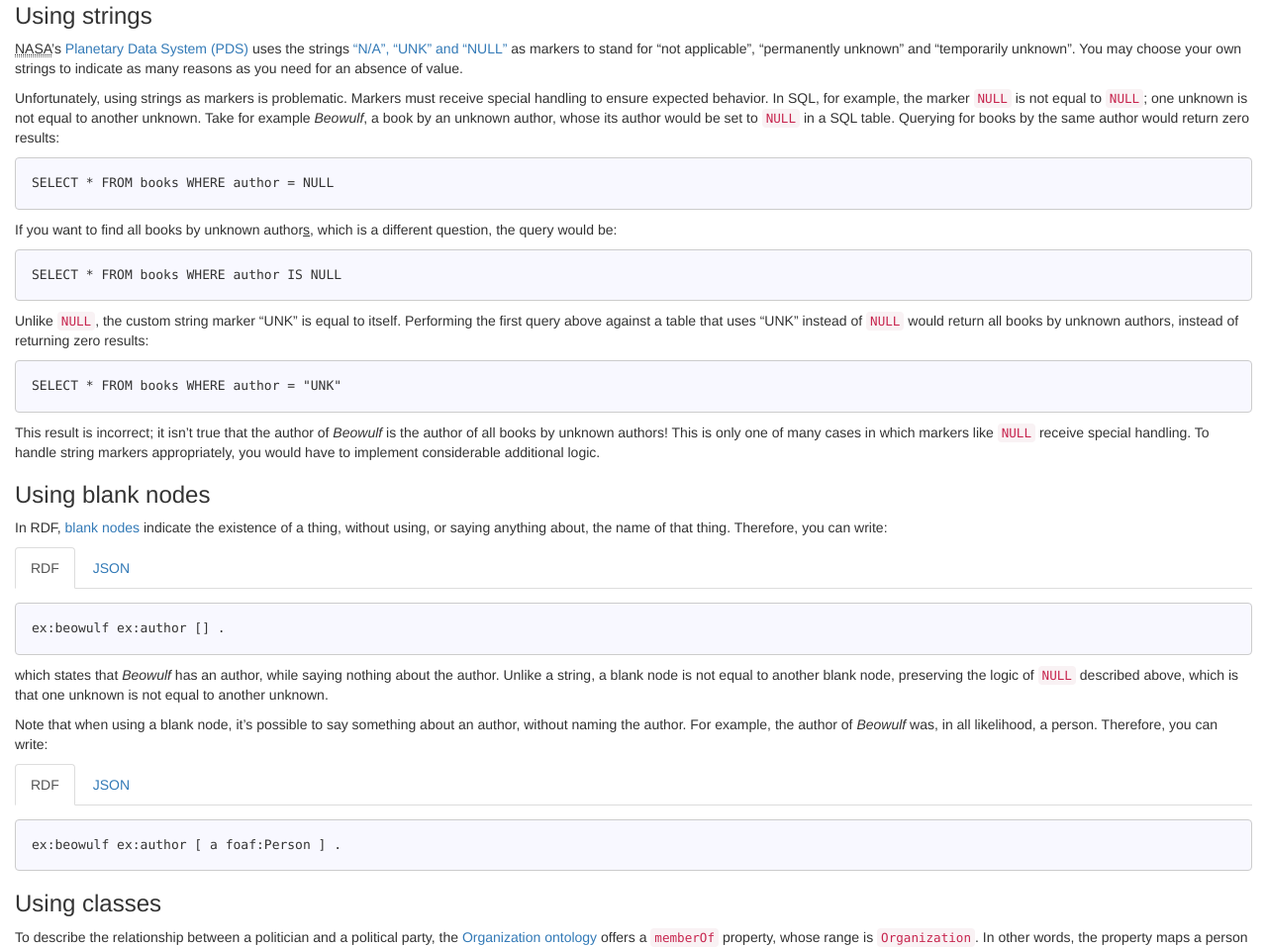
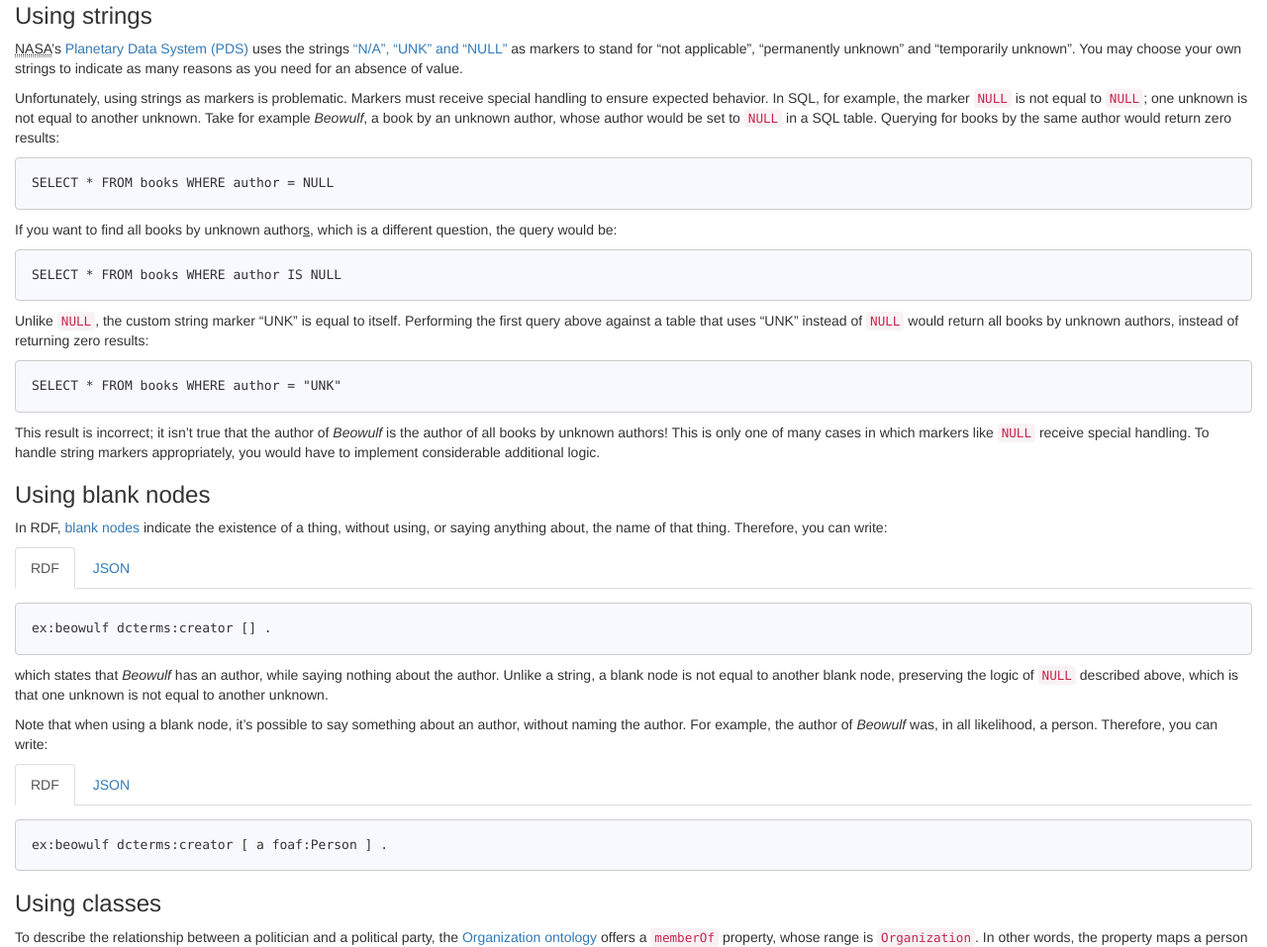
Before and after one commit to popolo-project/popolo-spec, a Jekyll site: the page built from appendices/data-patterns.md, in a window 1280 px wide and 1400 px high, scrolled down 2427 px. Shown: the part 149-1106 px from the top of the window at 99% size. Built offline with Jekyll 4.4.1, drawn with Linux system fonts in a browser that asks for light colours; nearby versions of some CDN libraries; Markdown is read by kramdown in place of the engine named in the settings.

Commit message:
tidy data patterns section

```diff
--- a/appendices/data-patterns.md
+++ b/appendices/data-patterns.md
@@ -128,7 +128,7 @@ Like SQL, most programming languages and data models implement at most three-val
 
 <abbr title="National Aeronautics and Space Administration">NASA</abbr>'s [Planetary Data System (PDS)](http://pds.jpl.nasa.gov/tools/standards-reference.shtml) uses the strings ["N/A", "UNK" and "NULL"](http://pds.jpl.nasa.gov/documents/sr/Chapter17.pdf) as markers to stand for "not applicable", "permanently unknown" and "temporarily unknown". You may choose your own strings to indicate as many reasons as you need for an absence of value.
 
-Unfortunately, using strings as markers is problematic. Markers must receive special handling to ensure expected behavior. In SQL, for example, the marker `NULL` is not equal to `NULL`; one unknown is not equal to another unknown. Take for example <cite>Beowulf</cite>, a book by an unknown author, whose its author would be set to `NULL` in a SQL table. Querying for books by the same author would return zero results:
+Unfortunately, using strings as markers is problematic. Markers must receive special handling to ensure expected behavior. In SQL, for example, the marker `NULL` is not equal to `NULL`; one unknown is not equal to another unknown. Take for example <cite>Beowulf</cite>, a book by an unknown author, whose author would be set to `NULL` in a SQL table. Querying for books by the same author would return zero results:
 
     SELECT * FROM books WHERE author = NULL
 
@@ -152,12 +152,12 @@ In RDF, [blank nodes](http://www.w3.org/TR/rdf-mt/#unlabel) indicate the existen
 </ul>
 <div class="tab-content">
   <div class="tab-pane active" id="blank-rdf">
-    <pre><code>ex:beowulf ex:author [] .</code></pre>
+    <pre><code>ex:beowulf dcterms:creator [] .</code></pre>
   </div>
   <div class="tab-pane" id="blank-json">
     <pre><code class="highlight" data-lang="json">{
   "@id": "ex:beowulf",
-  "ex:author": {}
+  "dcterms:creator": {}
 }</code></pre>
   </div>
 </div>
@@ -172,12 +172,12 @@ Note that when using a blank node, it's possible to say something about an autho
 </ul>
 <div class="tab-content">
   <div class="tab-pane active" id="blank-data-rdf">
-    <pre><code>ex:beowulf ex:author [ a foaf:Person ] .</code></pre>
+    <pre><code>ex:beowulf dcterms:creator [ a foaf:Person ] .</code></pre>
   </div>
   <div class="tab-pane" id="blank-data-json">
     <pre><code class="highlight" data-lang="json">{
   "@id": "ex:beowulf",
-  "ex:author": { "@type": "foaf:Person" }
+  "dcterms:creator": { "@type": "foaf:Person" }
 }</code></pre>
   </div>
 </div>
```
